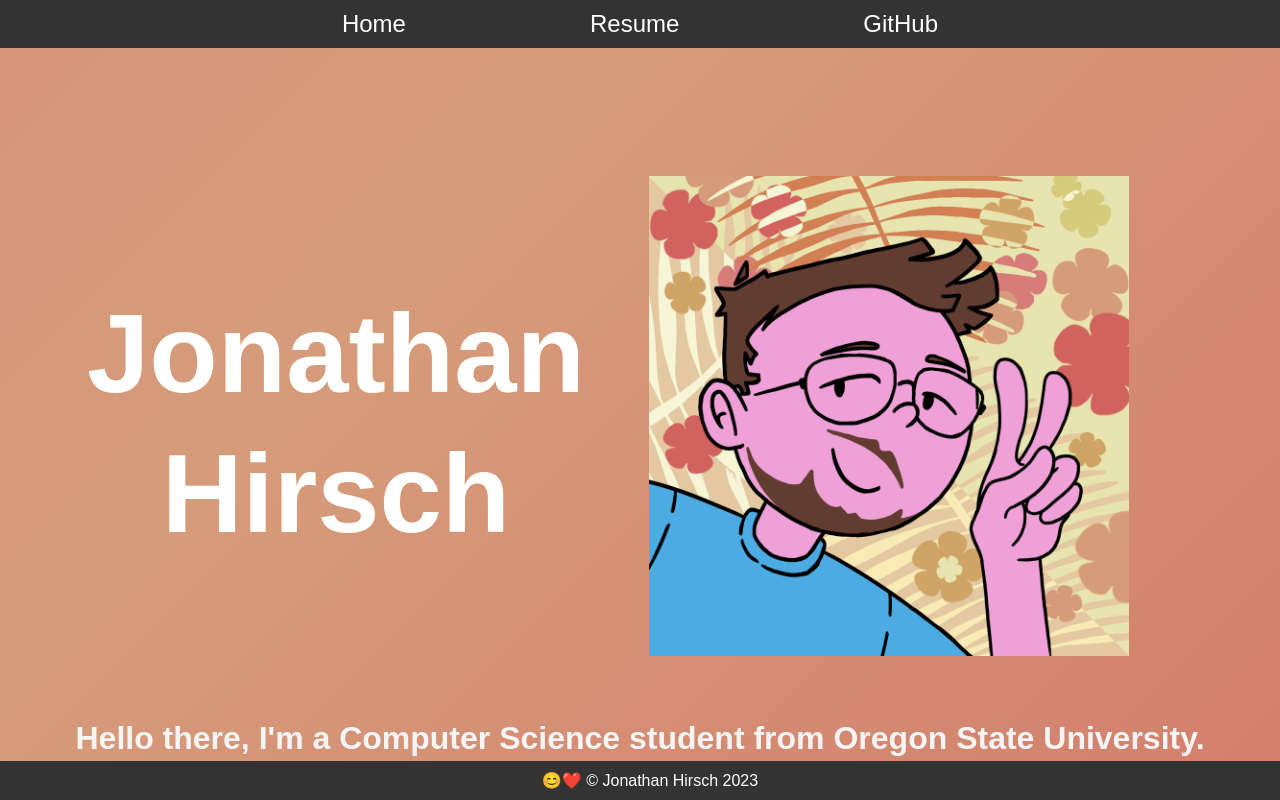
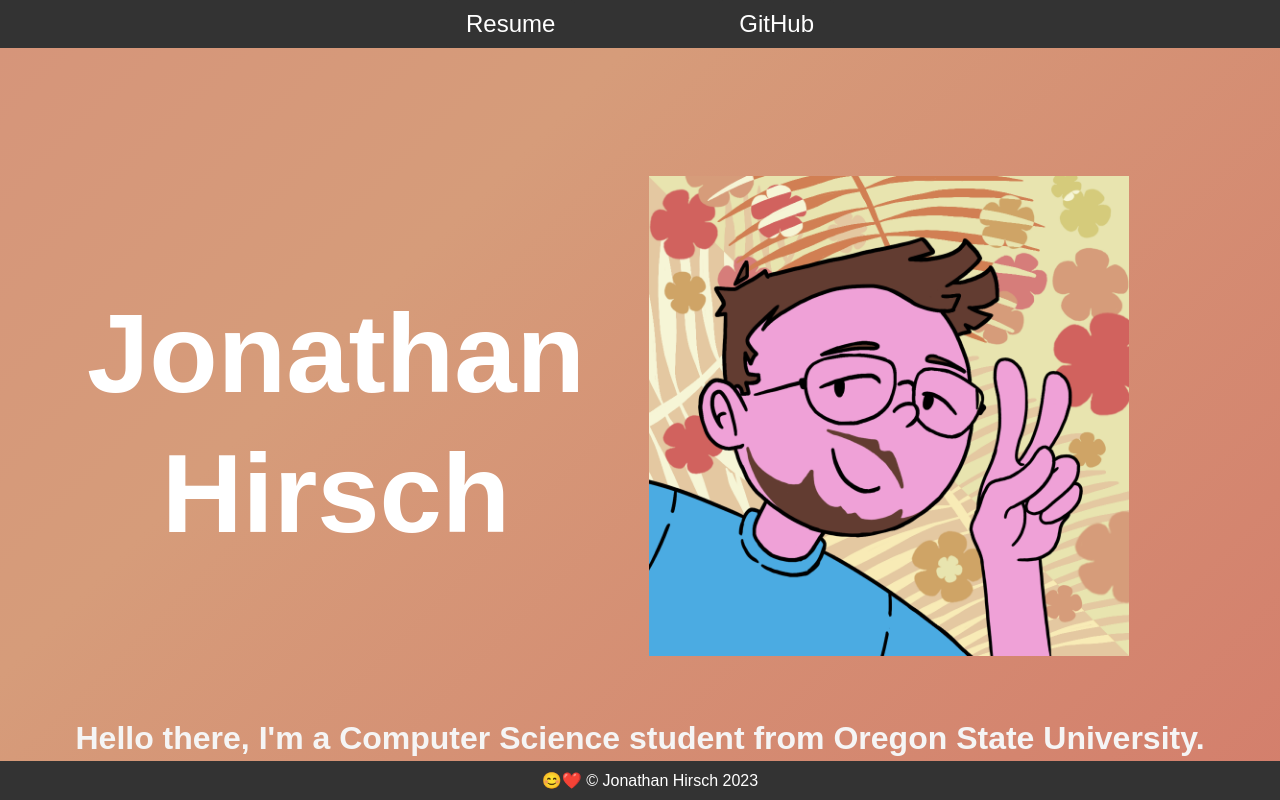
Before and after one commit to Jon-H03/jon-portfolio, a React (Create React App) app: page / in a window 1280 px wide. Shown: the top 800 px of the page. Built offline with nearby package versions, Linux system fonts and the light colour scheme.

Commit message:
updated navbar

```diff
--- a/src/components/Nav.js
+++ b/src/components/Nav.js
@@ -1,12 +1,13 @@
 // Navbar for each page
 
 import React from 'react';
-import { Link } from 'react-router-dom';
+import { AiOutlineMail, AiOutlineLinkedin, AiOutlineGithub } from 'react-icons/ai';
+
 
 function Nav() {
     return (
         <nav id='main-nav'>
-            <Link to="/" className="nav-button">Home</Link>
+
 
             <a href="/resume.pdf" className='nav-button' target="_blank" rel='noopenerr noreferrer'>
                 Resume
```
